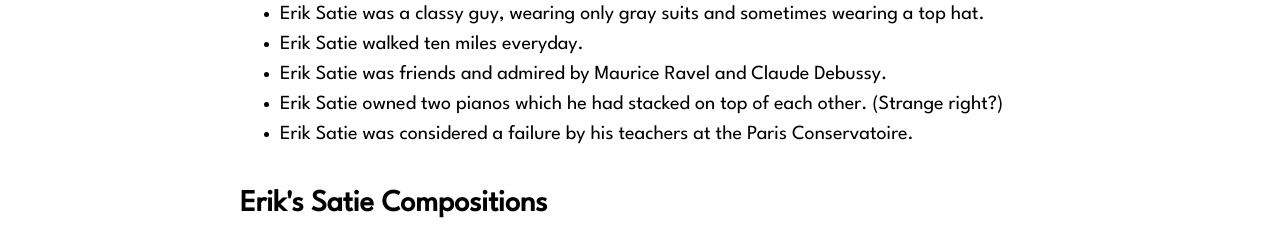
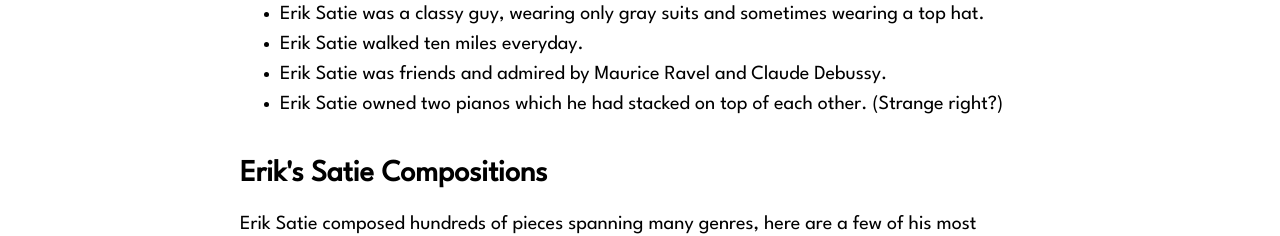
Before and after one commit to Jordan-Bruno/web-development-test, a plain HTML site: page index.html in a window 1280 px wide. Shown: the part 554-790 px from the top of the page. Drawn offline with Linux system fonts and the light colour scheme.

Commit message:
Update index.html

```diff
--- a/index.html
+++ b/index.html
@@ -32,7 +32,6 @@
 			<li>Erik Satie walked ten miles everyday.</li>
 			<li>Erik Satie was friends and admired by Maurice Ravel and Claude Debussy.</li>
 			<li>Erik Satie owned two pianos which he had stacked on top of each other. (Strange right?)</li>
-			<li>Erik Satie was considered a failure by his teachers at the Paris Conservatoire.</li>
 		</ul>
 
 		<!-- Compositions -->
```
